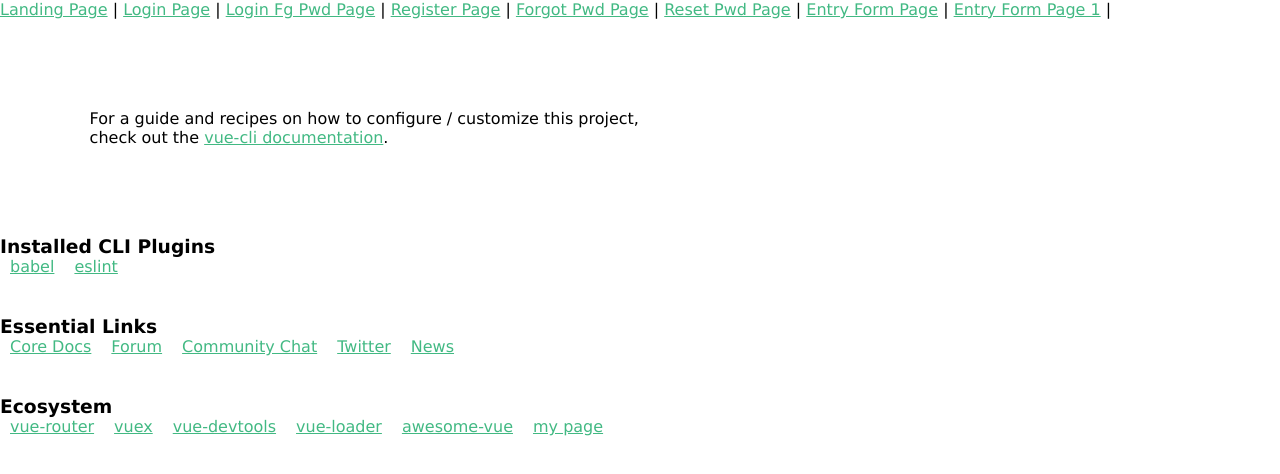
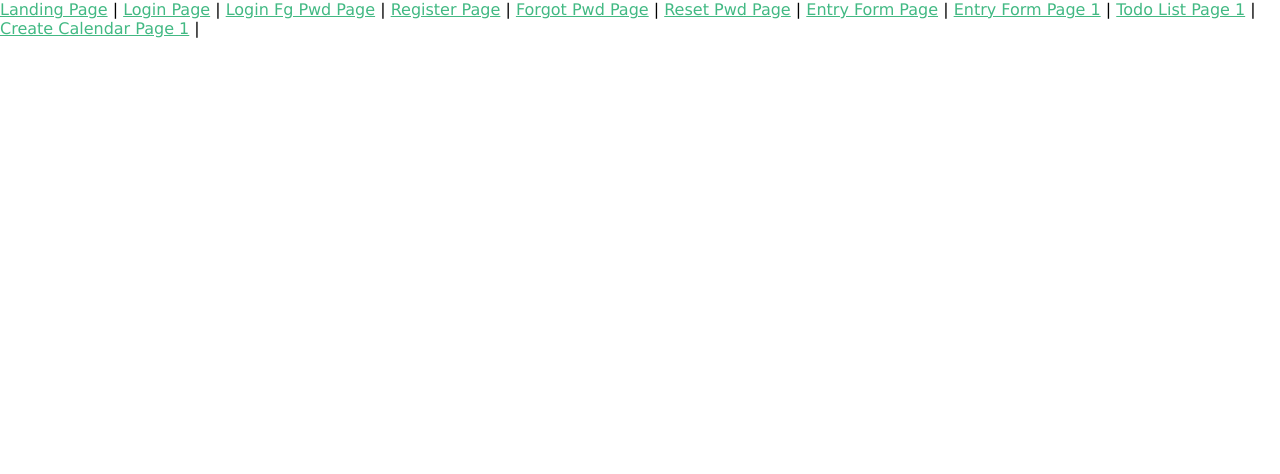
Before and after one commit to TrinityPower2/Front-end, a Vue app: page /#/ in a window 1280 px wide. Shown: the top 474 px of the page. Built offline with nearby package versions, Linux system fonts and the light colour scheme; what v-scroll-lock would draw is missing.

Commit message:
Helloworld

```diff
--- a/src/views/HelloWorld.vue
+++ b/src/views/HelloWorld.vue
@@ -1,3 +1,5 @@
+import DarkLightMode from '@/components/DarkLightMode.vue';
+
 <template>
   <div id="nav">
     <router-link to="/landing-page">Landing Page</router-link> |
@@ -8,101 +10,21 @@
     <router-link to="/reset-password-page">Reset Pwd Page</router-link> |
     <router-link to="/entry-form-page">Entry Form Page</router-link> |
     <router-link to="/entry-form1-page">Entry Form Page 1</router-link> |
+    <router-link to="/todo-list-page">Todo List Page 1</router-link> |
+    <router-link to="/create-calendar-page">Create Calendar Page 1</router-link> |
   </div>
-
-  <div class="hello">
-    <h1>{{ msg }}</h1>
-    <p>
-      For a guide and recipes on how to configure / customize this project,<br />
-      check out the
-      <a href="https://cli.vuejs.org" target="_blank" rel="noopener"
-        >vue-cli documentation</a
-      >.
-    </p>
-    <h3>Installed CLI Plugins</h3>
-    <ul>
-      <li>
-        <a
-          href="https://github.com/vuejs/vue-cli/tree/dev/packages/%40vue/cli-plugin-babel"
-          target="_blank"
-          rel="noopener"
-          >babel</a
-        >
-      </li>
-      <li>
-        <a
-          href="https://github.com/vuejs/vue-cli/tree/dev/packages/%40vue/cli-plugin-eslint"
-          target="_blank"
-          rel="noopener"
-          >eslint</a
-        >
-      </li>
-    </ul>
-    <h3>Essential Links</h3>
-    <ul>
-      <li>
-        <a href="https://vuejs.org" target="_blank" rel="noopener">Core Docs</a>
-      </li>
-      <li>
-        <a href="https://forum.vuejs.org" target="_blank" rel="noopener"
-          >Forum</a
-        >
-      </li>
-      <li>
-        <a href="https://chat.vuejs.org" target="_blank" rel="noopener"
-          >Community Chat</a
-        >
-      </li>
-      <li>
-        <a href="https://twitter.com/vuejs" target="_blank" rel="noopener"
-          >Twitter</a
-        >
-      </li>
-      <li>
-        <a href="https://news.vuejs.org" target="_blank" rel="noopener">News</a>
-      </li>
-    </ul>
-    <h3>Ecosystem</h3>
-    <ul>
-      <li>
-        <a href="https://router.vuejs.org" target="_blank" rel="noopener"
-          >vue-router</a
-        >
-      </li>
-      <li>
-        <a href="https://vuex.vuejs.org" target="_blank" rel="noopener">vuex</a>
-      </li>
-      <li>
-        <a
-          href="https://github.com/vuejs/vue-devtools#vue-devtools"
-          target="_blank"
-          rel="noopener"
-          >vue-devtools</a
-        >
-      </li>
-      <li>
-        <a href="https://vue-loader.vuejs.org" target="_blank" rel="noopener"
-          >vue-loader</a
-        >
-      </li>
-      <li>
-        <a
-          href="https://github.com/vuejs/awesome-vue"
-          target="_blank"
-          rel="noopener"
-          >awesome-vue</a
-        >
-      </li>
-      <li><a href="./LandingPage.vue">my page</a></li>
-    </ul>
-  </div>
+  <!-- <HeaderLine></HeaderLine> -->
 </template>
 
 <script>
+import HeaderLine from "../components/HeaderLine.vue";
 export default {
   name: "HelloWorld",
   props: {
     msg: String,
+  },
+  components: {
+    HeaderLine,
   },
 };
 </script>
```
